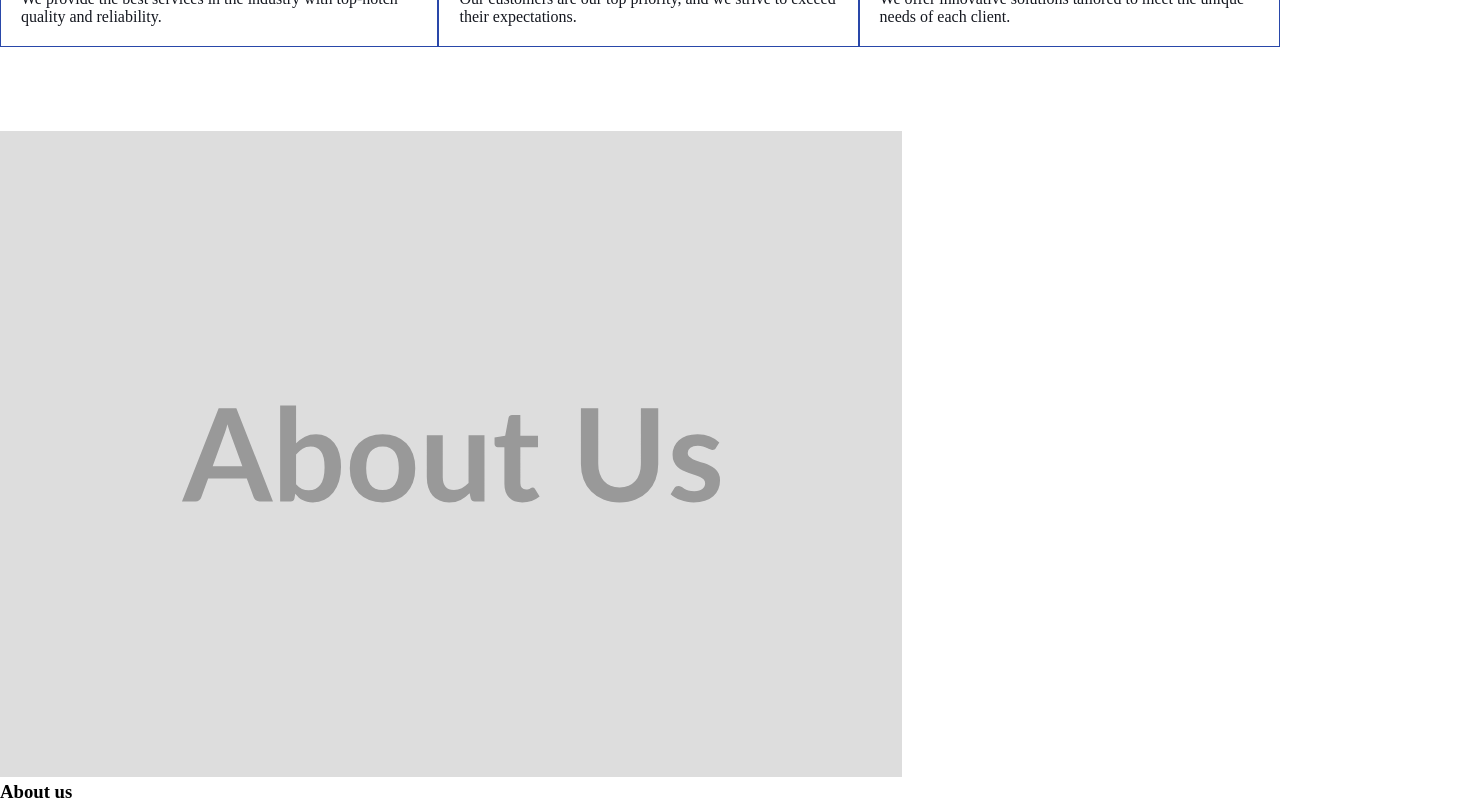
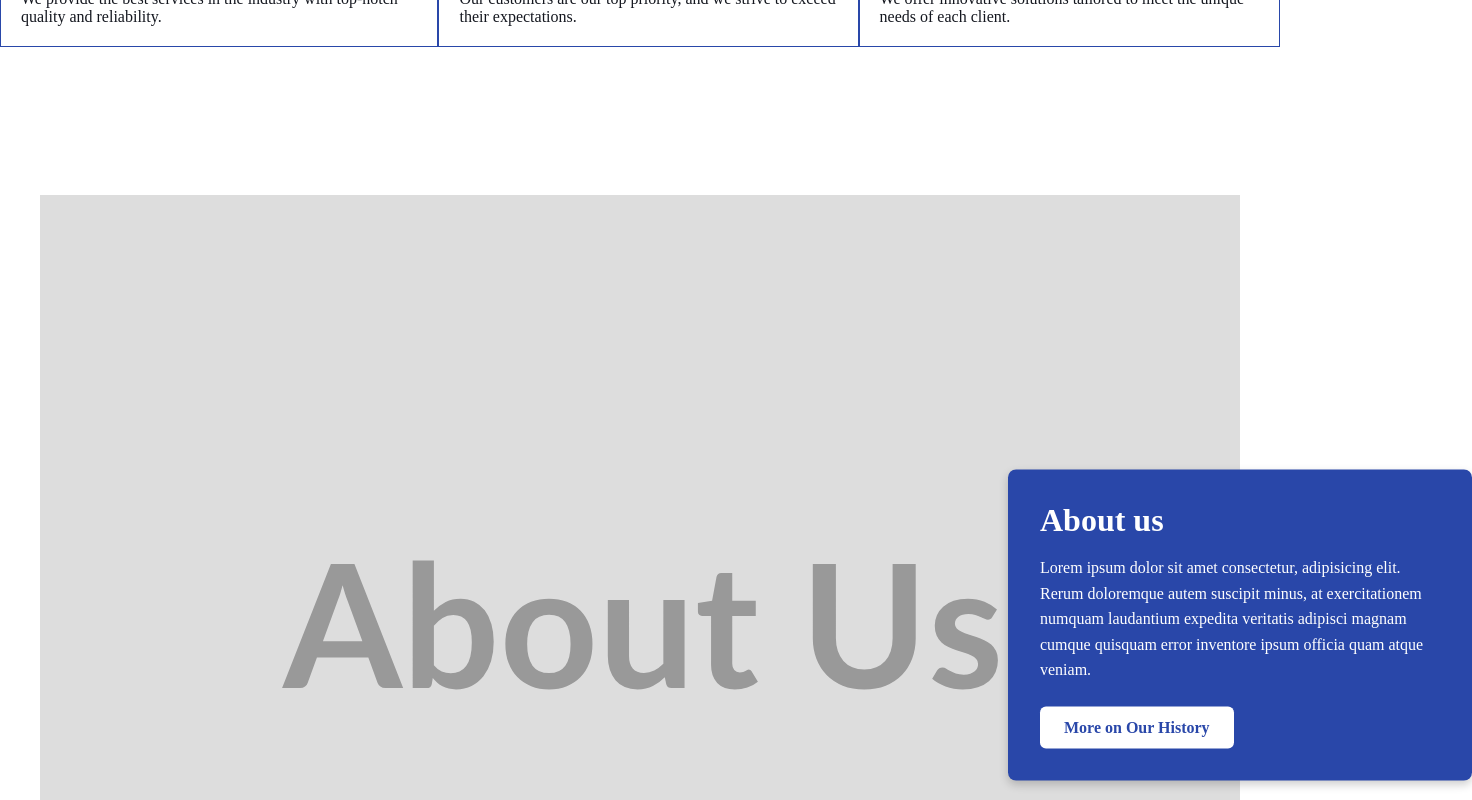
Before and after one commit to GabrielCorona2001/NextLandingPage, a Next.js app: page / in a window 1280 px wide. Shown: the part 940-1740 px from the top of the page, 1472 px wide, since content can reach past the window. Built offline with nearby package versions, Linux system fonts and the light colour scheme.

Commit message:
style(home): section about us

```diff
--- /dev/null
+++ b/src/app/ui/sectionAboutUs/SectionAboutUs.module.scss
@@ -0,0 +1,72 @@
+@import "../../variables.module.scss";
+
+
+
+.sectionAboutUsWrapper {
+  display: flex;
+  flex-direction: row;
+  align-items: center;
+  justify-content: center;
+  max-width: 1200px;
+  margin: 4rem auto;
+  position: relative;
+
+  @media (max-width: 768px) {
+    flex-direction: column;
+  }
+}
+
+.aboutUsImage {
+  width: 100%;
+  height: auto;
+  object-fit: cover;
+}
+
+.aboutUsContent {
+  background-color: $primary-color;
+  color: $white-01;
+  padding: 2rem;
+  border-radius: 8px;
+  box-shadow: 0 4px 10px rgba(0, 0, 0, 0.2);
+  max-width: 400px;
+  position: absolute;
+  right: 0;
+  transform: translateX(50%);
+  top: 50%;
+  transform: translate(50%, -50%);
+  z-index: 10;
+
+  @media (max-width: 768px) {
+    position: static;
+    transform: none;
+    margin-top: -2rem;
+    max-width: 90%;
+  }
+}
+
+.aboutUsTitle {
+  font-size: 2rem;
+  font-weight: bold;
+  margin-bottom: 1rem;
+}
+
+.aboutUsDescription {
+  font-size: 1rem;
+  line-height: 1.6;
+  margin-bottom: 1.5rem;
+}
+
+.aboutUsLink {
+  display: inline-block;
+  background-color: $white-01;
+  color: $primary-color;
+  padding: 0.75rem 1.5rem;
+  border-radius: 6px;
+  font-weight: 600;
+  text-decoration: none;
+  transition: background 0.3s ease;
+
+  &:hover {
+    background-color: $white-01;
+  }
+}
--- a/src/app/ui/sectionAboutUs/SectionAboutUs.tsx
+++ b/src/app/ui/sectionAboutUs/SectionAboutUs.tsx
@@ -1,28 +1,23 @@
 import Image from "next/image";
 import Link from 'next/link';
+import styles from './SectionAboutUs.module.scss';
 
 
 export function SectionAboutUs() {
-
-
-
     return (
-
-
-        <div>
-
-            <Image
+        <div className={styles.sectionAboutUsWrapper}><Image
             src={"/home/aboutUsBanner.svg"}
             alt="About us"
             width={902}
             height={646}
+            className={styles.aboutUsImage}
         />
 
-            <div>
+            <div className={styles.aboutUsContent}>
 
-                <h3>About us</h3>
-                <p>Lorem ipsum dolor sit amet consectetur, adipisicing elit. Rerum doloremque autem suscipit minus, at exercitationem numquam laudantium expedita veritatis adipisci magnam cumque quisquam error inventore ipsum officia quam atque veniam.</p>
-                <Link href="/about-us"> More on Our History</Link>
+                <h3 className={styles.aboutUsTitle}    >About us</h3>
+                <p className={styles.aboutUsDescription}>Lorem ipsum dolor sit amet consectetur, adipisicing elit. Rerum doloremque autem suscipit minus, at exercitationem numquam laudantium expedita veritatis adipisci magnam cumque quisquam error inventore ipsum officia quam atque veniam.</p>
+                <Link href="/about-us" className={styles.aboutUsLink}> More on Our History</Link>
             </div>
         </div>
     )
```
Lines whose indentation alone changed are shown as unchanged.
